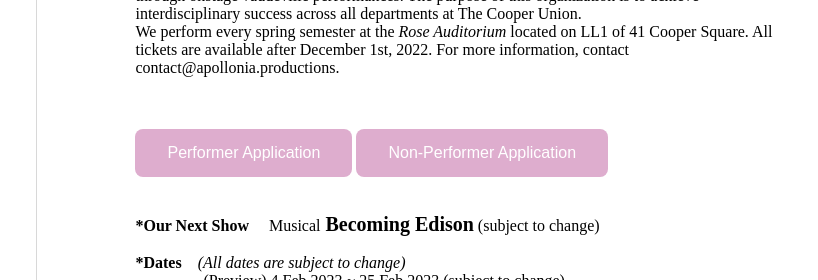
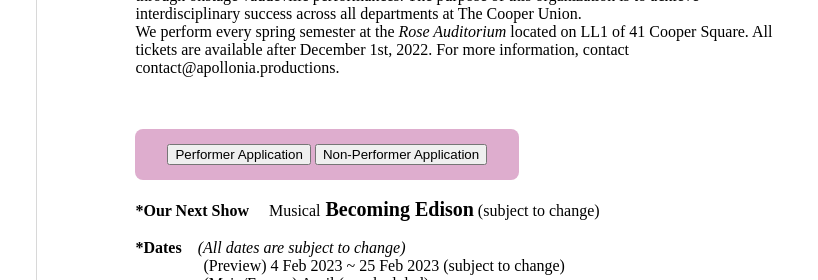
Before and after one commit to 4p0ll0n16/4p0ll0n16.github.io, a plain HTML site: page index.html in a window 1280 px wide. Shown: the part 1780-2060 px from the top of the page, 331-1149 px from the left. Drawn offline with Linux system fonts and the light colour scheme.

Commit message:
Update index.html

```diff
--- a/index.html
+++ b/index.html
@@ -219,9 +219,9 @@ function openCity(evt, cityName) {
 	<br>
 	<br>
 	<br>
-		<form>
-			<button type="button" class="subutn" onClick="location.href='inn_app.html'">Performer Application</button>
-			<button type="button" class="subutn" onClick="location.href='gen_app.html'">Non-Performer Application</button>
+		<form class="subutn">
+			<button type="button" onClick="location.href='inn_app.html'">Performer Application</button>
+			<button type="button" onClick="location.href='gen_app.html'">Non-Performer Application</button>
 		</form>
 	<br>
 		    <br><b>*Our Next Show&emsp;</b> Musical<span style="font-size:20px;font-weight:bold;"> Becoming Edison</span> (subject to change)
```
